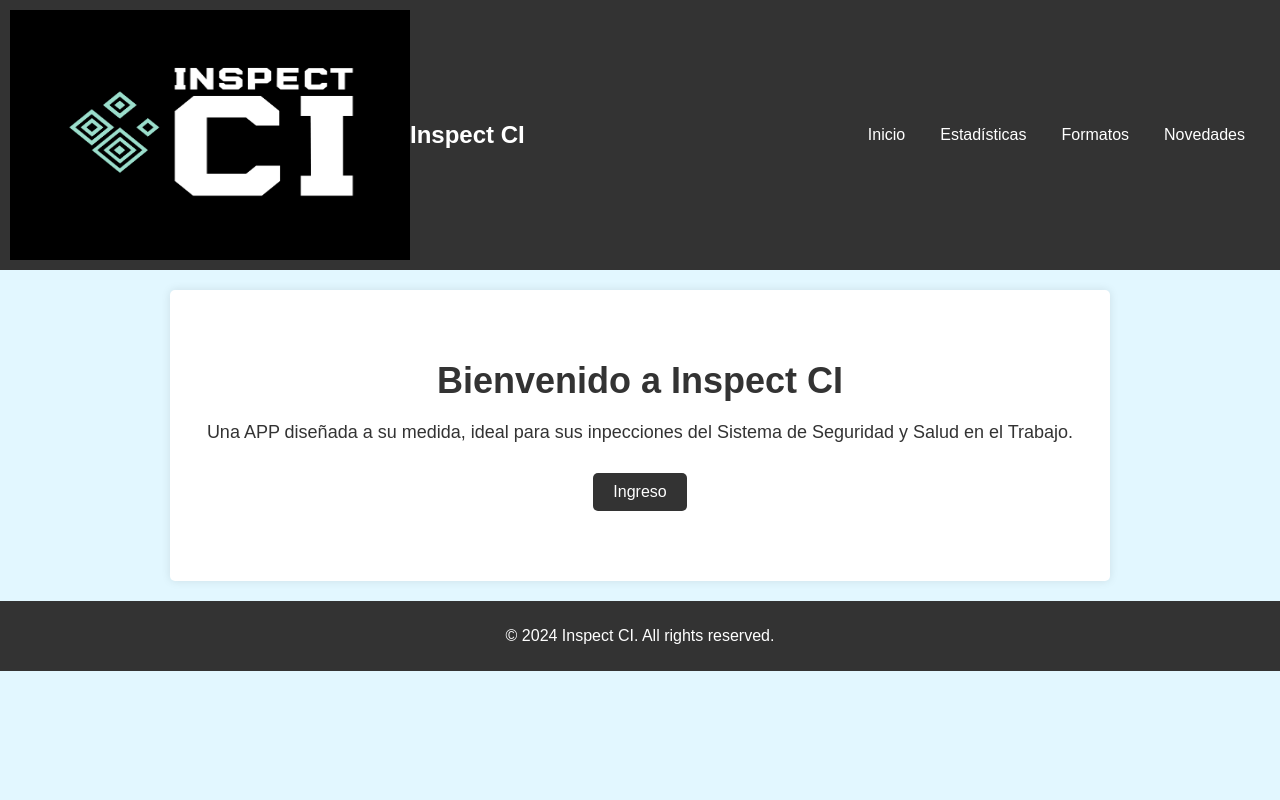
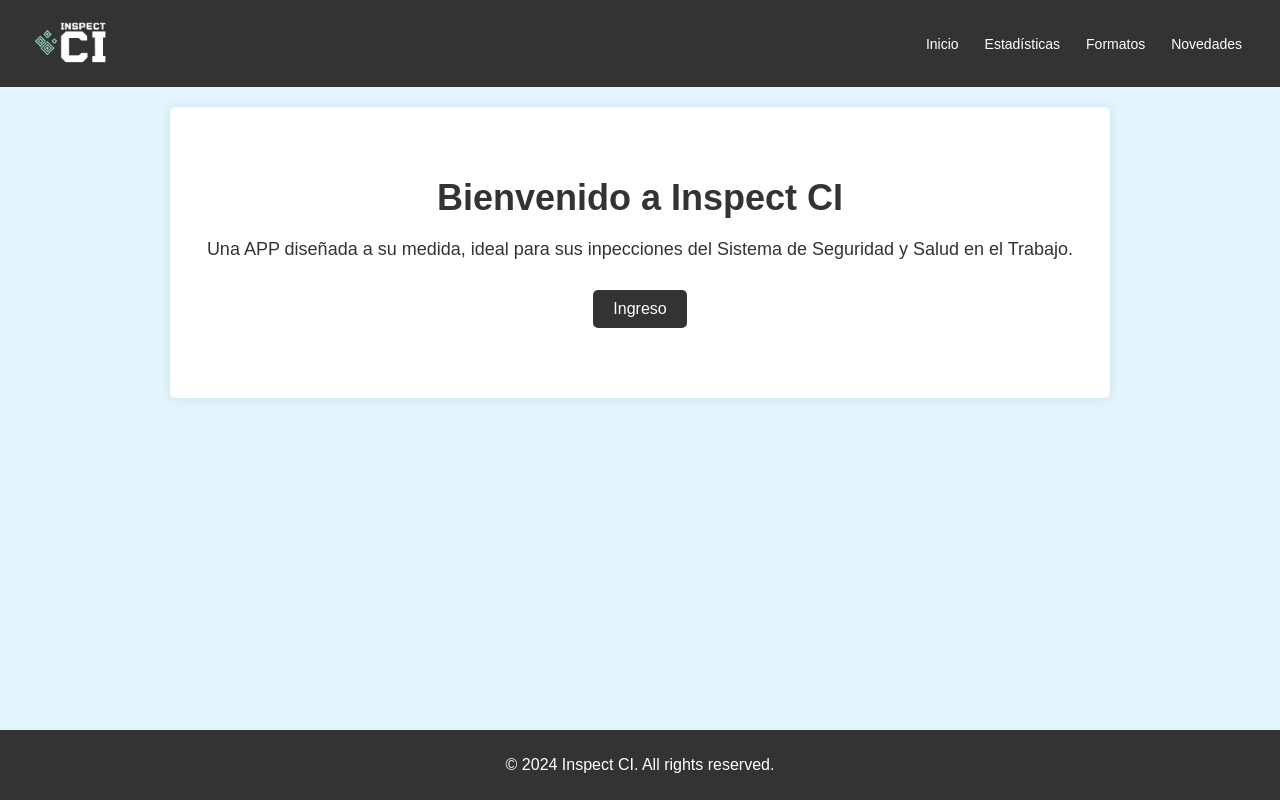
Before and after one commit to KristianIbanez/Inspect-CI, a Flask app: page / in a window 1280 px wide. Run offline with Flask 3, Linux system fonts and the light colour scheme.

Commit message:
ajuste de rutas y estilos

```diff
--- a/app/static/css/Styles.css
+++ b/app/static/css/Styles.css
@@ -3,25 +3,24 @@ body {
     font-family: Arial, sans-serif;
     margin: 0;
     padding: 0;
-    background-color: #e2f7ff;
+    background-color: #e2f5ff;
     color: #333;
 }
-
 
 /* Navbar styles */
 .navbar {
     background-color: #333;
     color: white;
-    padding: 10px;
+    padding: 5px 20px;
     display: flex;
     justify-content: space-between;
     align-items: center;
 }
 
 .navbar-brand {
-    font-size: 24px;
+    font-size: 20px;
     font-weight: bold;
-    margin-right: 20px;
+    margin-left: 25px;
 }
 
 .navbar-nav {
@@ -34,14 +33,15 @@ body {
 }
 
 .navbar-nav .nav-item {
-    margin-right: 15px;
+    margin-right: 10px;
 }
 
 .navbar-nav .nav-item a {
     color: white;
     text-decoration: none;
-    padding: 5px 10px;
+    padding: 5px 8px;
     border-radius: 3px;
+    font-size: 14px;
 }
 
 .navbar-nav .nav-item a:hover {
@@ -51,6 +51,11 @@ body {
 .navbar > * {
     display: flex;
     align-items: center;
+}
+
+.navbar img {
+    width: 100px;
+    height: auto;
 }
 
 /* Container styles */
@@ -69,14 +74,14 @@ body {
     color: white;
     text-align: center;
     padding: 10px 0;
-    position: relative;
+    position: absolute;
     bottom: 0;
     width: 100%;
 }
 
-
 /* Welcome section styles */
 .welcome-section {
+    position: sticky;
     text-align: center;
     margin: 50px 0;
 }
--- a/app/templates/Base.html
+++ b/app/templates/Base.html
@@ -14,12 +14,12 @@
     <header>
       <nav class="navbar">
         <img
-          src="{{ url_for('static', filename='img/LOGO JPG-01(1).jpg') }}"
+          src="{{ url_for('static', filename='img/logosinfondo.png') }}"
           alt="Logo"
           width="400"
           height="250"
         />
-        <div class="navbar-brand">Inspect CI</div>
+        <div class="navbar-brand"></div>
         <ul class="navbar-nav">
           <li class="nav-item"><a href="/">Inicio</a></li>
           <li class="nav-item"><a href="#">Estadísticas</a></li>
--- a/run.py
+++ b/run.py
@@ -1,11 +1,11 @@
 from flask import Flask, render_template
 import os
 
-app = Flask(__name__, template_folder=os.path.join('app', 'templates'))
+app = Flask(__name__, static_folder=os.path.join('app', 'static'), template_folder=os.path.join('app', 'templates'))
 
 @app.route('/')
 def index():
-    return render_template('Index.html')
+    return render_template('index.html')
 
 if __name__ == "__main__":
-    app.run(debug=True)
+    app.run(debug=True, port=5001)
```
Also changed, not shown: app/static/img/LOGO JPG-01(1).jpg (deleted), app/static/img/LOGO JPG-01.jpg (deleted), app/static/img/LOGO PNG SIN FONDO-01.png (deleted), app/static/img/logo degradado-01(1).jpg (deleted), app/static/img/logo degradado-01.jpg (deleted), app/static/img/logo degradado-01.png (added), app/static/img/logo.png (added), app/static/img/logosinfondo.png (renamed from app/static/img/LOGO PNG SIN FONDO-01(1).png), 2 other files.
